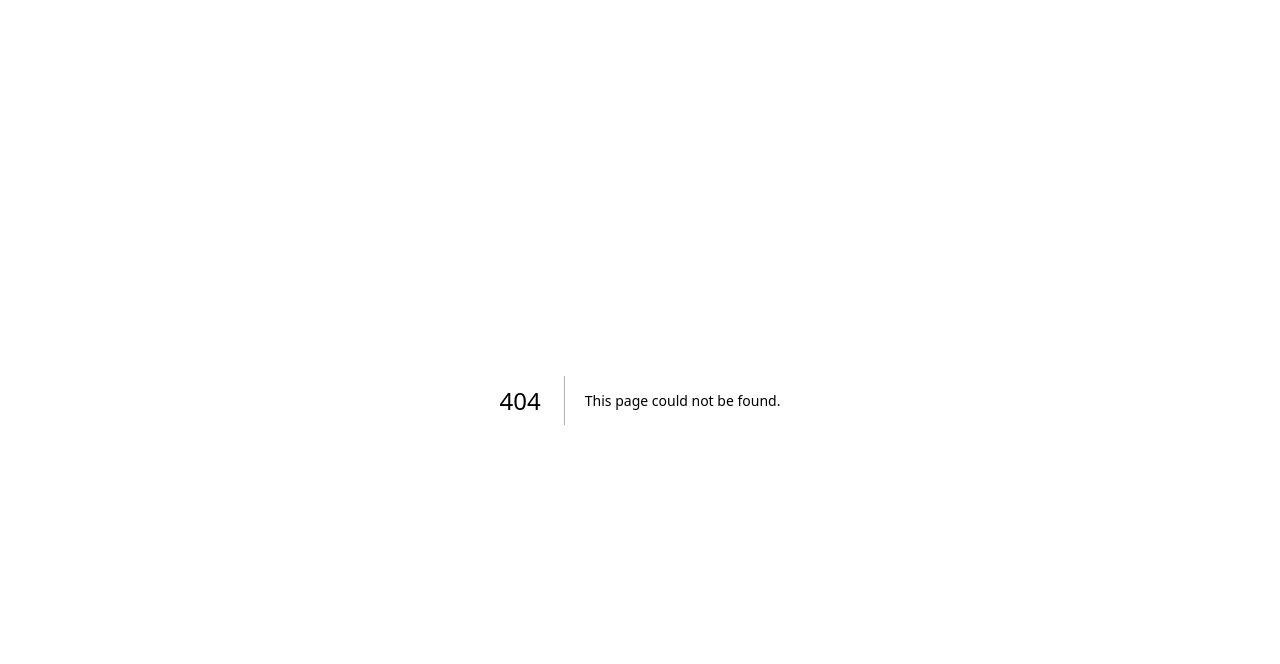
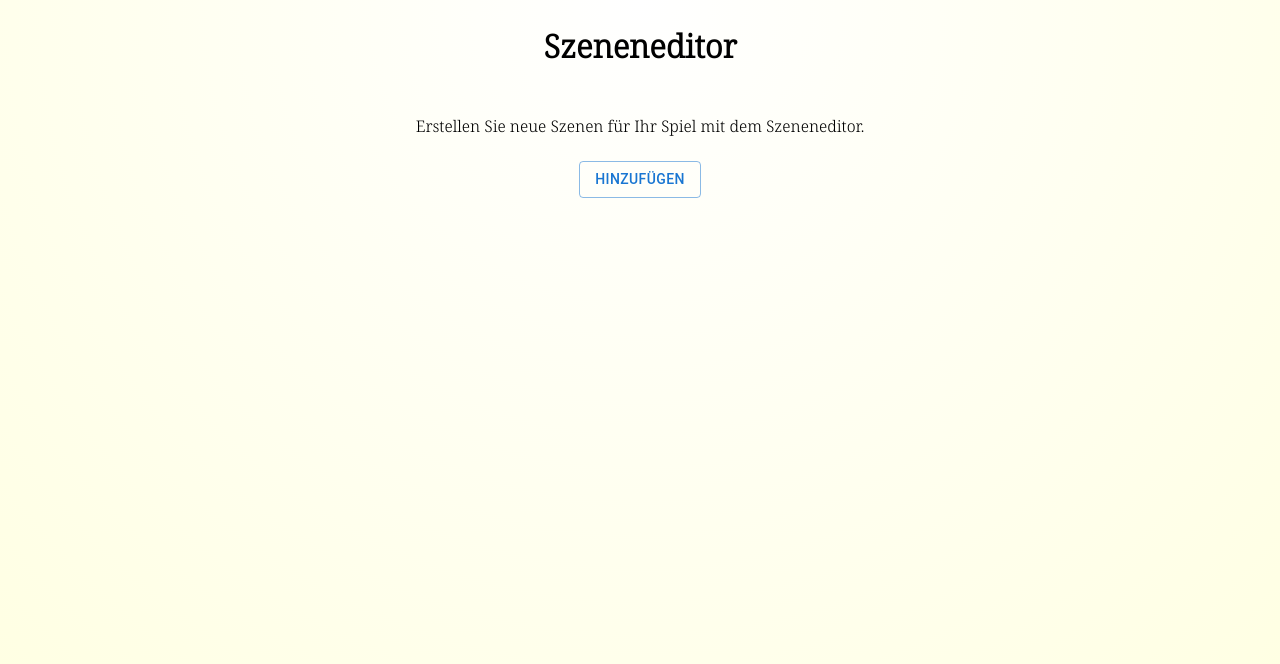
Before and after one commit to clio001/project-sodh, a Next.js app: page /editor in a window 1280 px wide. Before the commit this address had no page. Shown: the top 664 px of the page. Built offline with nearby package versions, Linux system fonts and the light colour scheme.

Commit message:
added szeneneditor

```diff
--- /dev/null
+++ b/app/components/SceneForm.jsx
@@ -0,0 +1,38 @@
+import { Box, Button, FormControl, Input, InputLabel, Paper, TextField, Typography } from '@mui/material'
+import React from 'react'
+import "../globals.css"
+
+function SceneForm({ number }) {
+    return (
+        <div>
+            <Box sx={{ display: "flex", justifyContent: "center", margin: "1.5rem" }}>
+                <Paper elevation={4} sx={{ width: "42rem", padding: "1rem", background: "rgba(255, 255, 255, 0.1)" }}>
+                    <Box sx={{ display: "flex", justifyContent: "end" }}>
+                        <p>#{number + 1}</p>
+                    </Box>
+
+                    <Box ml={5} mr={5} sx={{ display: "flex", flexDirection: "row", flexWrap: "wrap", gap: "1.5rem", }}>
+
+                        <Box sx={{ display: "flex", flexDirection: "column", gap: "1.5rem" }}>
+                            <TextField variant='filled' label="ID" />
+                            <TextField variant='filled' label="Ort" />
+                            <TextField variant='filled' label="Avatar" />
+                        </Box>
+                        <Box sx={{ display: "flex", flexDirection: "column", gap: "1.5rem" }}>
+                            <TextField multiline rows={4.47} maxRows={5} variant='filled' label="Beschreibung" sx={{ width: "100%" }} />
+                            <TextField variant='filled' label="Dialog-Optionen" />
+                        </Box>
+                    </Box>
+                    <Box sx={{ display: "flex", gap: "1rem", justifyContent: "center", margin: "1.5rem" }}>
+                        <Button variant='contained'>Abbrechen</Button>
+                        <Button variant='contained'>Speichern</Button>
+                    </Box>
+                </Paper>
+            </Box>
+
+
+        </div >
+    )
+}
+
+export default SceneForm
--- /dev/null
+++ b/app/editor/layout.jsx
@@ -0,0 +1,6 @@
+import React from "react";
+
+export default function Layout({ children }) {
+    // This layout is used for the /about page
+    return <div>{children}</div>;
+}
--- /dev/null
+++ b/app/editor/page.jsx
@@ -0,0 +1,38 @@
+"use client"
+import { Box, Button, Typography } from "@mui/material";
+import React, { useState } from "react";
+import SceneForm from "../components/SceneForm";
+import "../globals.css";
+
+function page() {
+    const [components, setComponents] = useState([])
+
+
+    const addComponent = () => {
+        setComponents([...components, <SceneForm key={components.length} number={components.length} />])
+    }
+
+    return (
+        <Box className="new"
+            sx={{
+                display: "flex",
+                flexDirection: "column",
+                alignItems: "center",
+                minHeight: "100vh"
+
+            }}
+        >
+            <Box m={3}><h1>Szeneneditor</h1></Box>
+
+            <Box m={3}> <p>Erstellen Sie neue Szenen für Ihr Spiel mit dem Szeneneditor.</p></Box>
+
+
+
+            {components}
+
+            <Button variant="outlined" onClick={addComponent} sx={{ width: "max-content", marginBottom: "36rem" }}>Hinzufügen</Button>
+        </Box>
+    );
+}
+
+export default page;
--- a/app/globals.css
+++ b/app/globals.css
@@ -14,7 +14,8 @@
 .border-background {
   border: 8px solid transparent;
   border-radius: 0px;
-  background-image: radial-gradient(circle at top center, white, lightyellow),
+  background-image:
+    radial-gradient(circle at top center, white, lightyellow),
     /* inner background */ linear-gradient(150deg, brown, lightyellow); /* border gradient */
   background-origin: border-box;
   background-clip: padding-box, border-box;
@@ -31,7 +32,8 @@
   margin-top: 1.5rem;
   border: 2px solid transparent;
   border-radius: 0px;
-  background-image: radial-gradient(circle at top center, white, lightyellow),
+  background-image:
+    radial-gradient(circle at top center, white, lightyellow),
     /* inner background */ linear-gradient(150deg, brown, lightyellow); /* border gradient */
   background-origin: border-box;
   background-clip: padding-box, border-box;
@@ -49,7 +51,8 @@
 }
 
 .inventoryJournalEntry {
-  background-image: radial-gradient(circle at top, white, lightyellow),
+  background-image:
+    radial-gradient(circle at top, white, lightyellow),
     /* inner background */ linear-gradient(150deg, brown, lightyellow); /* border gradient */
   background-origin: border-box;
   background-clip: padding-box, border-box;
@@ -58,7 +61,8 @@
 }
 
 .background-location {
-  background-image: radial-gradient(circle at center, white, lightyellow),
+  background-image:
+    radial-gradient(circle at center, white, lightyellow),
     /* inner background */ linear-gradient(150deg, brown, lightyellow); /* border gradient */
   background-origin: border-box;
   background-clip: padding-box, border-box;
@@ -75,7 +79,8 @@
   border-bottom: 1px solid transparent;
   border-radius: 50px;
   box-shadow: 0 4px 8px rgba(0, 0, 0, 0.1);
-  background-image: radial-gradient(circle at center, white, lightyellow),
+  background-image:
+    radial-gradient(circle at center, white, lightyellow),
     /* inner background */ linear-gradient(150deg, brown, lightyellow); /* border gradient */
   background-origin: border-box;
   background-clip: padding-box, border-box;
@@ -109,7 +114,8 @@
   border-bottom: 1px solid transparent;
 
   box-shadow: 0 4px 8px rgba(0, 0, 0, 0.1);
-  background-image: radial-gradient(circle at center, white, lightyellow),
+  background-image:
+    radial-gradient(circle at center, white, lightyellow),
     /* inner background */ linear-gradient(150deg, brown, lightyellow); /* border gradient */
   background-origin: border-box;
   background-clip: padding-box, border-box;
@@ -131,7 +137,8 @@
 .button-landingPage {
   border: 2px solid transparent;
   border-radius: 0px;
-  background-image: radial-gradient(circle at top center, white, lightyellow),
+  background-image:
+    radial-gradient(circle at top center, white, lightyellow),
     /* inner background */ linear-gradient(150deg, brown, lightyellow); /* border gradient */
   background-origin: border-box;
   background-clip: padding-box, border-box;
@@ -167,7 +174,10 @@
 
 .schreibtisch:hover {
   color: #ffffff;
-  text-shadow: 0 0 8px lightyellow, 0 0 12px lightyellow, 0 0 20px lightyellow;
+  text-shadow:
+    0 0 8px lightyellow,
+    0 0 12px lightyellow,
+    0 0 20px lightyellow;
 }
 
 .inventory-icon {
@@ -176,6 +186,13 @@
   border-radius: 6px;
   animation: popFlash 0.5s ease;
   transition: transform 0.2s;
+}
+
+.new {
+  background-image:
+    radial-gradient(circle at top center, white, lightyellow),
+    /* inner background */ linear-gradient(150deg, brown, lightyellow)
+      /* border gradient */ !important;
 }
 
 @keyframes popFlash {
```
Also changed, not shown: app/sammlung/page.jsx (+8 -2 lines).
